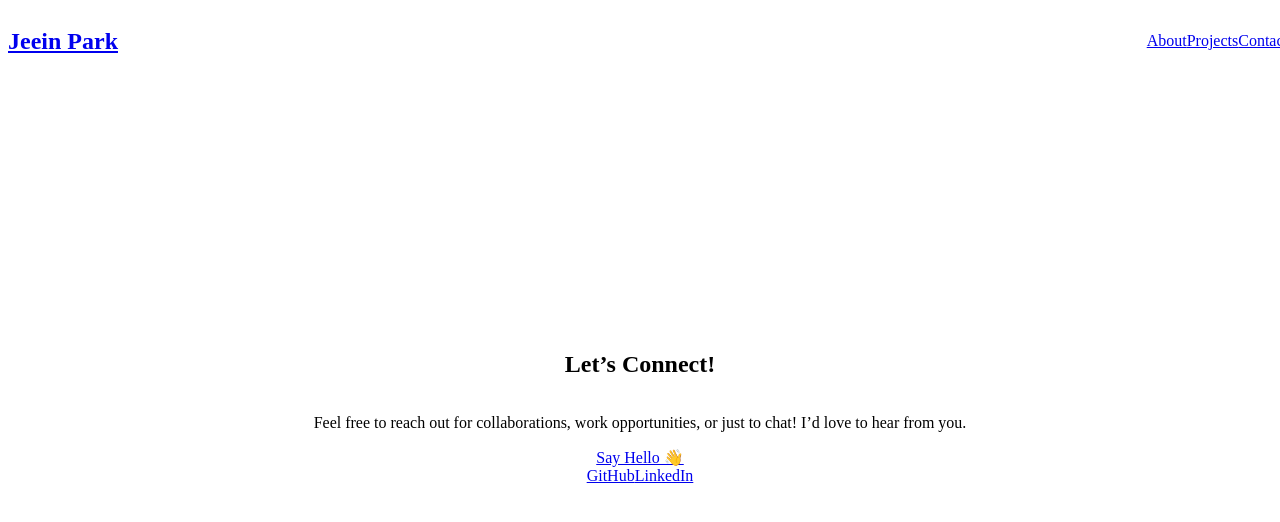
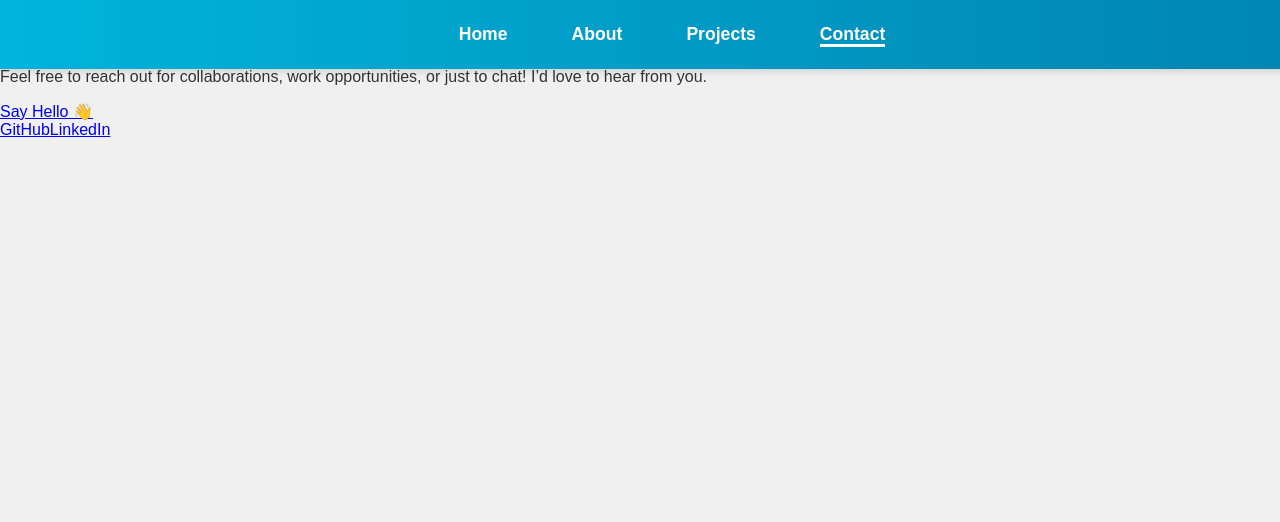
Before and after one commit to JeeIn-Park/JeeIn-Park.github.io, a React (Vite) app in the folder my-portfolio/: page /contact in a window 1280 px wide. Shown: the top 522 px of the page. Built offline with nearby package versions, Linux system fonts and the light colour scheme.

Commit message:
nav bar style

```diff
--- a/my-portfolio/package.json
+++ b/my-portfolio/package.json
@@ -50,15 +50,11 @@
     "@babel/generator": "^7.26.10",
     "@babel/template": "^7.26.9",
     "@babel/types": "^7.26.10",
-    "@tailwindcss/postcss": "^4.0.15",
     "@types/node": "^22.13.10",
     "@types/react": "^19.0.10",
     "@types/react-dom": "^19.0.4",
     "@types/react-scroll": "^1.8.10",
     "@vitejs/plugin-react": "^4.3.4",
-    "autoprefixer": "^10.4.21",
-    "postcss": "^8.5.3",
-    "tailwindcss": "^4.0.14",
     "vite": "^6.2.2"
   }
 }
--- a/my-portfolio/postcss.config.js
+++ /dev/null
@@ -1,6 +0,0 @@
-import tailwindcss from "@tailwindcss/postcss";
-import autoprefixer from "autoprefixer";
-
-export default {
-  plugins: [tailwindcss, autoprefixer],
-};
--- a/my-portfolio/src/App.tsx
+++ b/my-portfolio/src/App.tsx
@@ -8,9 +8,9 @@ import Projects from "./pages/Projects";
 
 const App: React.FC = () => {
   return (
-    <div className="bg-gray-100 text-gray-900 min-h-screen">
-      <Navbar />
-      <div className="pt-20">
+    <div className="flex bg-gray-100 text-gray-900 min-h-screen">
+      {/* Main Content */}
+      <div className="flex-1 p-8 pr-48"> {/* pr-48 to give space for navbar */}
         <Routes>
           <Route path="/" element={<Hero />} />
           <Route path="/about" element={<About />} />
@@ -18,6 +18,9 @@ const App: React.FC = () => {
           <Route path="/contact" element={<Contact />} />
         </Routes>
       </div>
+
+      {/* Fixed Navbar on the right */}
+      <Navbar />
     </div>
   );
 };
--- /dev/null
+++ b/my-portfolio/src/components/Navbar.css
@@ -0,0 +1,43 @@
+.navbar {
+    display: flex;
+    justify-content: center;
+    align-items: center;
+    background: linear-gradient(to right, #00b4db, #0083b0); /* Vibrant gradient */
+    padding: 1rem 2rem;
+    position: fixed;            /* ← changed from sticky to fixed */
+    top: 0;
+    left: 0;
+    width: 100%;
+    z-index: 1000;
+    box-shadow: 0 2px 8px rgba(0, 0, 0, 0.15); /* nice subtle shadow */
+  }
+
+  .navbar ul {
+    display: flex;
+    gap: 2rem;
+    list-style: none;
+    margin: 0;
+    padding: 0;
+  }
+
+  .nav-item {
+    border-radius: 8px;
+    padding: 0.5rem 1rem;
+    transition: transform 0.2s ease-in-out;
+  }
+
+  .nav-item:hover {
+    transform: scale(1.1);
+    background-color: rgba(255, 255, 255, 0.1);
+  }
+
+  .nav-item a {
+    color: white;
+    text-decoration: none;
+    font-weight: 600;
+    font-size: 1.1rem;
+  }
+
+  .nav-item .active-link {
+    border-bottom: 3px solid white;
+  }
--- a/my-portfolio/src/components/Navbar.tsx
+++ b/my-portfolio/src/components/Navbar.tsx
@@ -1,25 +1,31 @@
+import "./Navbar.css";
 import React from "react";
-import { Link } from "react-router-dom";
+import { Link, useLocation } from "react-router-dom";
+
+const navItems = [
+  { name: "Home", path: "/" },
+  { name: "About", path: "/about" },
+  { name: "Projects", path: "/projects" },
+  { name: "Contact", path: "/contact" },
+];
 
 const Navbar: React.FC = () => {
+  const location = useLocation();
+
   return (
-    <nav className="fixed top-0 left-0 w-full bg-white shadow-md z-50">
-      <div className="max-w-6xl mx-auto px-6 py-4 flex justify-between items-center">
-        <h1 className="text-2xl font-bold text-gray-900">
-          <Link to="/">Jeein Park</Link>
-        </h1>
-        <div className="space-x-6">
-          <Link to="/about" className="text-gray-700 hover:text-blue-500">
-            About
-          </Link>
-          <Link to="/projects" className="text-gray-700 hover:text-blue-500">
-            Projects
-          </Link>
-          <Link to="/contact" className="text-gray-700 hover:text-blue-500">
-            Contact
-          </Link>
-        </div>
-      </div>
+    <nav className="navbar">
+      <ul>
+        {navItems.map((item) => (
+          <li key={item.path} className="nav-item">
+            <Link
+              to={item.path}
+              className={location.pathname === item.path ? "active-link" : ""}
+            >
+              {item.name}
+            </Link>
+          </li>
+        ))}
+      </ul>
     </nav>
   );
 };
--- a/my-portfolio/src/index.css
+++ b/my-portfolio/src/index.css
@@ -1,19 +1,18 @@
-@tailwind base;
-@tailwind components;
-@tailwind utilities;
+/* index.css */
+body {
+    margin: 0;
+    font-family: Arial, sans-serif;
+    background-color: #f0f0f0;
+    color: #333;
+  }
 
+  nav {
+    background-color: #222;
+    color: white;
+    padding: 1rem;
+  }
 
-
-/* body {
-  margin: 0;
-  font-family: -apple-system, BlinkMacSystemFont, 'Segoe UI', 'Roboto', 'Oxygen',
-    'Ubuntu', 'Cantarell', 'Fira Sans', 'Droid Sans', 'Helvetica Neue',
-    sans-serif;
-  -webkit-font-smoothing: antialiased;
-  -moz-osx-font-smoothing: grayscale;
-}
-
-code {
-  font-family: source-code-pro, Menlo, Monaco, Consolas, 'Courier New',
-    monospace;
-} */
+  h1 {
+    font-size: 2rem;
+    margin-bottom: 1rem;
+  }
--- a/my-portfolio/src/index.tsx
+++ b/my-portfolio/src/index.tsx
@@ -1,6 +1,6 @@
+import './index.css';
 import React from 'react';
 import ReactDOM from 'react-dom/client';
-import './index.css';
 import App from './App';
 import reportWebVitals from './reportWebVitals';
 
--- a/my-portfolio/src/pages/Hero.tsx
+++ b/my-portfolio/src/pages/Hero.tsx
@@ -3,6 +3,7 @@ import { motion } from "framer-motion";
 
 const Hero: React.FC = () => {
   return (
+
     <section className="flex flex-col items-center justify-center min-h-screen text-center bg-gradient-to-b from-blue-50 to-white">
       {/* Profile Illustration */}
       <motion.img
--- a/my-portfolio/tailwind.config.js
+++ /dev/null
@@ -1,8 +0,0 @@
-/** @type {import('tailwindcss').Config} */
-export default {
-  content: ["./index.html", "./src/**/*.{js,ts,jsx,tsx}"], // Ensure paths are correct
-  theme: {
-    extend: {},
-  },
-  plugins: [],
-};
```
Also changed, not shown: 1 other file (tests, documents, lock files or other folders).
